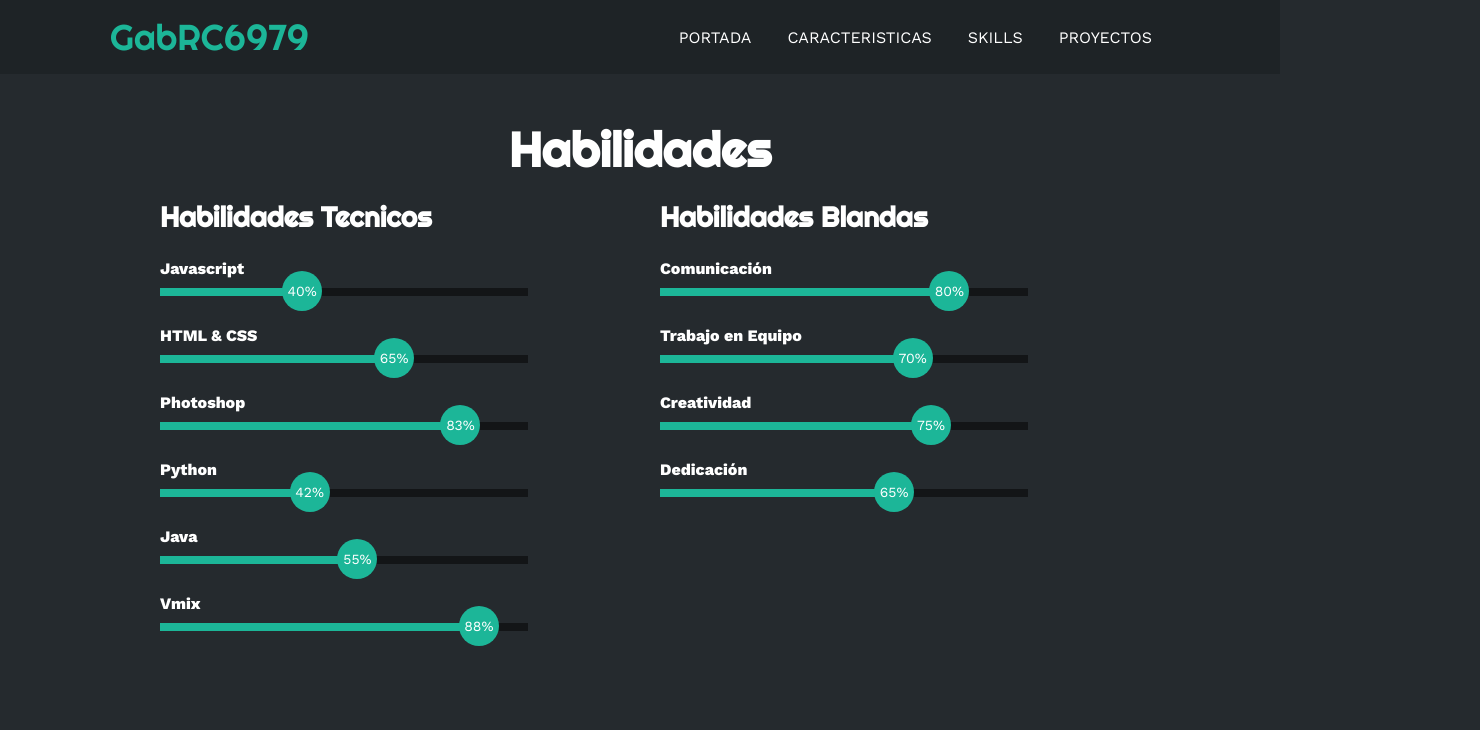
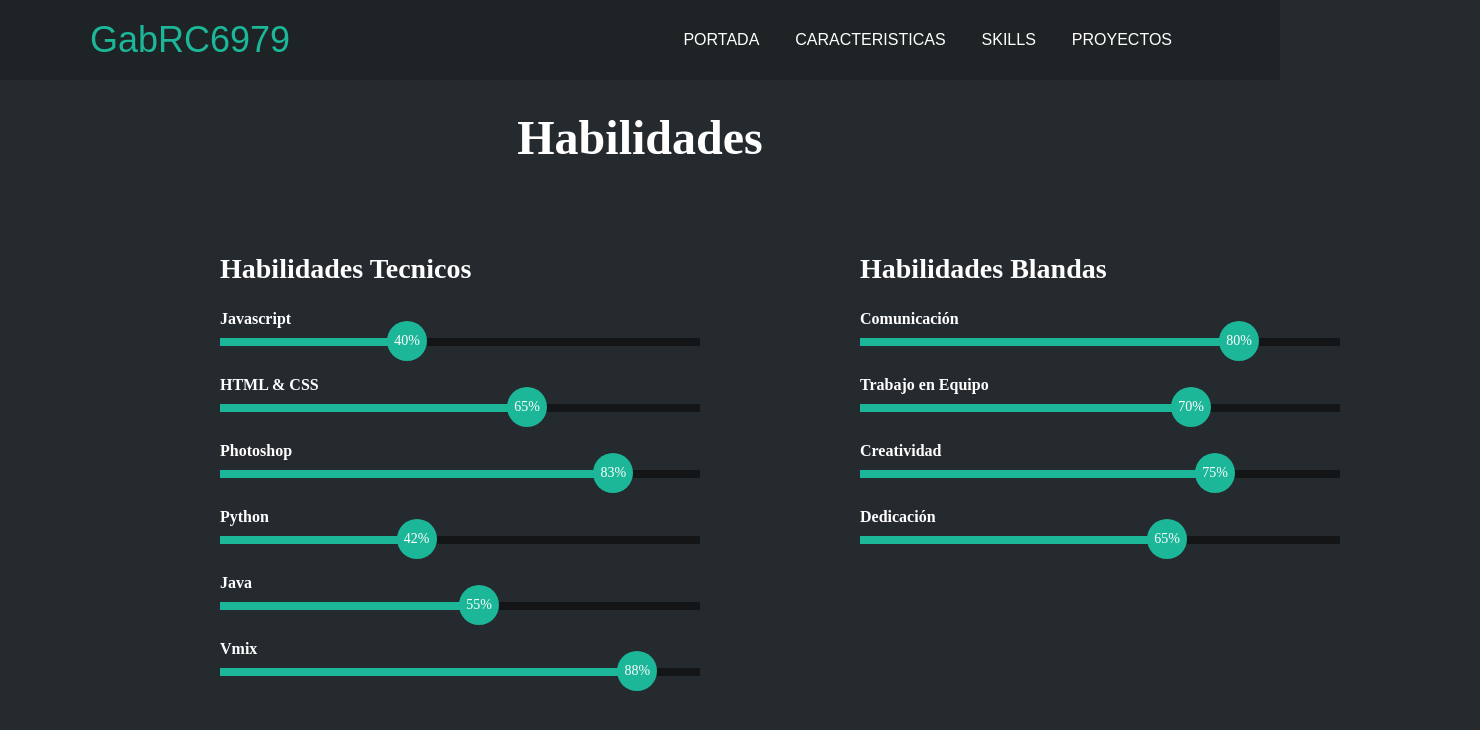
Before and after one commit to gab69/portafolio, a plain HTML site: page secciones/skills.html in a window 1280 px wide. Shown: the whole page, 1480 px wide, since content can reach past the window. Drawn offline with nearby package versions, Linux system fonts and the light colour scheme; a web font is replaced by a local one.

Commit message:
seccion skill correjido

```diff
--- a/estilos/encabezado.css
+++ b/estilos/encabezado.css
@@ -1,5 +1,7 @@
 /* MENU */
-
+h1, a {
+    font-family: 'Protest Riot', sans-serif;
+}
 .contenedor-header{
     background: #1e2326;
     position: fixed;
--- a/estilos/skill.css
+++ b/estilos/skill.css
@@ -1,32 +1,42 @@
 /* SECCION S K I L L S */
+
+body{
+    background-color: #252A2E;
+}
+
 .skills{
-    background-color: #252A2E;
+
     color: #fff;
+    padding: auto 70px;
+    position: absolute;
+    left: 0;
+    top: 50px;
+    right: 0;
+    bottom: 0;
+}
 
-    padding: 100px 20px 0px 20px;
-}
-.skills .contenido-seccion{
-    max-width: 1000px;
-    margin: auto;
-    height: 610px;
-}
+
+
 .skills h2{
     font-size: 48px;
-    font-family: 'Righteous';
+
     text-align: center;
     padding: 20px 0;
 
 }
 .skills .fila{
     display: flex;
+    flex-wrap: wrap;
+
 }
 .skills .fila .col{
-    width: 50%;
+    width: 600px;
     padding: 0 20px;
+    translate: 200px 0;
 }
 .skills .fila .col h3{
     font-size: 28px;
-    font-family: 'Righteous';
+
     margin-bottom: 25px;
 }
 .skills .skill > span{
@@ -60,6 +70,9 @@
     right: -15px;
     font-size: 14px;
 }
+
+
+
 /* Estas clases se agregaran dinamicamente mediante javascript */
 .skills .skill .javascript{
     width: 0%;
@@ -154,3 +167,17 @@
     0%{width: 0%;}
     100%{width: 65%;}
 }
+
+@media (max-width:500px ){
+    .skills .fila{
+        flex-wrap: wrap;
+    }
+}
+
+
+@media (max-width:1000px ){
+    .skills .fila .col{
+        translate: 0;
+    }
+
+}
--- a/index.html
+++ b/index.html
@@ -6,7 +6,7 @@
     <link rel="stylesheet" href="https://cdnjs.cloudflare.com/ajax/libs/font-awesome/6.1.2/css/all.min.css" integrity="sha512-1sCRPdkRXhBV2PBLUdRb4tMg1w2YPf37qatUFeS7zlBy7jJI8Lf4VHwWfZZfpXtYSLy85pkm9GaYVYMfw5BC1A==" crossorigin="anonymous" referrerpolicy="no-referrer" />
     <title>Portafolio</title>
     <link rel="stylesheet" href="estilos/inicio.css">
-    <link rel="stylesheet" href="estilos/general.css">
+    <link rel="stylesheet" href="estilos/encabezado.css">
 </head>
 <body>
 
--- a/secciones/skills.html
+++ b/secciones/skills.html
@@ -1,14 +1,24 @@
 <!DOCTYPE html>
 <html lang="es">
+
 <head>
     <meta charset="UTF-8">
     <meta name="viewport" content="width=device-width, initial-scale=1.0">
-    <link rel="stylesheet" href="https://cdnjs.cloudflare.com/ajax/libs/font-awesome/6.1.2/css/all.min.css" integrity="sha512-1sCRPdkRXhBV2PBLUdRb4tMg1w2YPf37qatUFeS7zlBy7jJI8Lf4VHwWfZZfpXtYSLy85pkm9GaYVYMfw5BC1A==" crossorigin="anonymous" referrerpolicy="no-referrer" />
 
-    <title>Skills</title>
+    <link rel="preconnect" href="https://fonts.googleapis.com">
+    <link rel="preconnect" href="https://fonts.gstatic.com" crossorigin>
+    <link href="https://fonts.googleapis.com/css2?family=Protest+Riot&display=swap" rel="stylesheet">
+    <link rel="stylesheet" href="https://cdnjs.cloudflare.com/ajax/libs/font-awesome/6.1.2/css/all.min.css"
+        integrity="sha512-1sCRPdkRXhBV2PBLUdRb4tMg1w2YPf37qatUFeS7zlBy7jJI8Lf4VHwWfZZfpXtYSLy85pkm9GaYVYMfw5BC1A=="
+        crossorigin="anonymous" referrerpolicy="no-referrer" />
+
+    <title>Proyectos</title>
+
+    <link rel="stylesheet" href="../estilos/encabezado.css">
     <link rel="stylesheet" href="../estilos/skill.css">
-    <link rel="stylesheet" href="../estilos/general.css">
+
 </head>
+
 <body>
 
     <!-- MENU ENCABEZADO -->
@@ -19,7 +29,7 @@
             </div>
             <nav id="nav">
                 <ul>
-                    <li><a href="../index.html" >PORTADA</a></li>
+                    <li><a class="enlaces" href="../index.html">PORTADA</a></li>
                     <li><a href="caracteristicas.html">CARACTERISTICAS</a></li>
                     <li><a href="skills.html">SKILLS</a></li>
                     <li><a href="proyectos.html">PROYECTOS</a></li>
```
Also changed, not shown: secciones/caracteristicas.html (+1 -0 lines), secciones/proyectos.html (+0 -3 lines).
